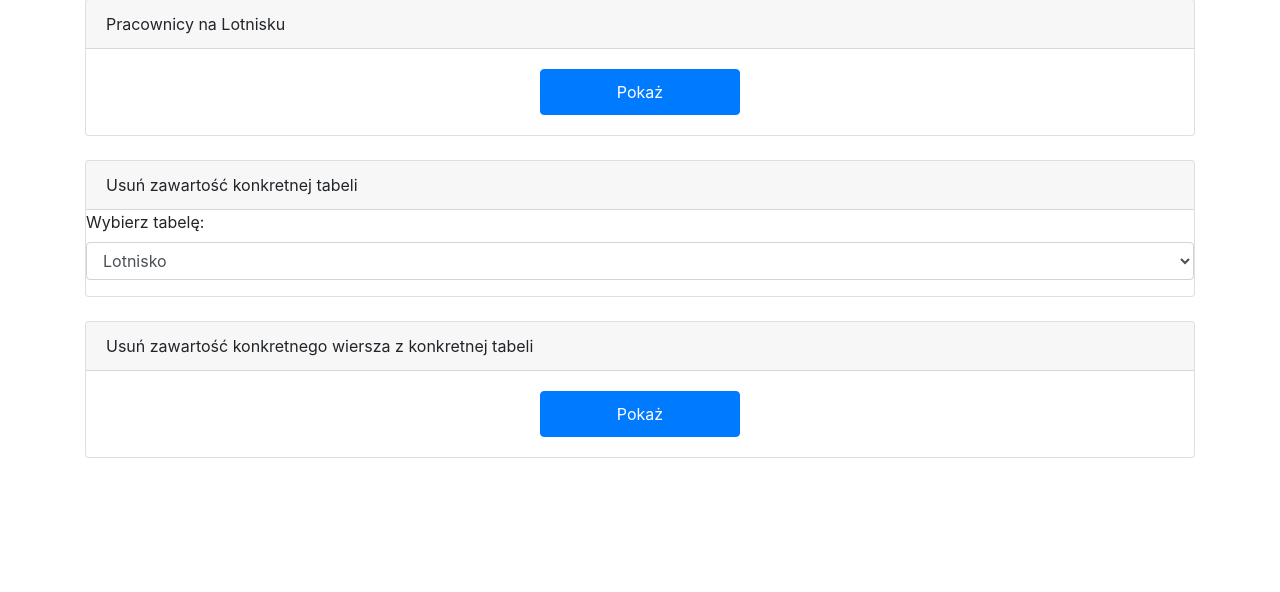
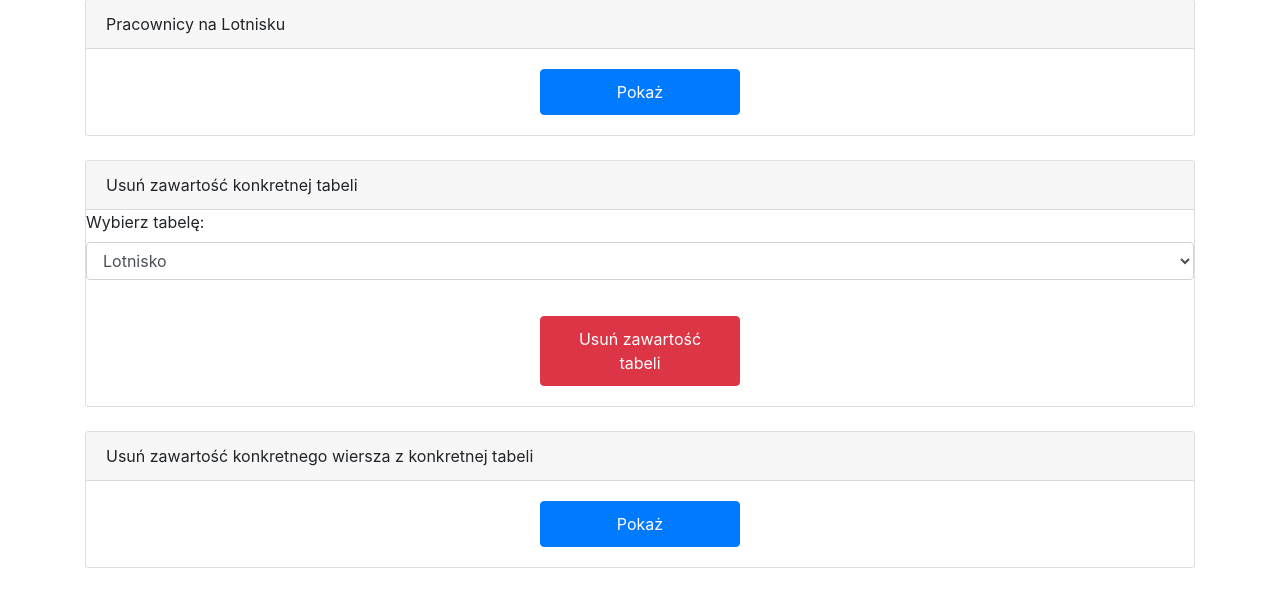
Before and after one commit to KarolKozlowski22/Databases_project, a Flask app: page /main in a window 1280 px wide. Shown: the part 926-1518 px from the top of the page. Before the commit the page ends 1384 px from the top, so only its background shows below. Run offline with Flask 3, Linux system fonts and the light colour scheme; some libraries are stand-ins or nearby versions.

Commit message:
Refactoring and adding deleting whole table option

```diff
--- a/app.py
+++ b/app.py
@@ -1,12 +1,9 @@
 from flask import Flask, render_template, jsonify, request
-from flask_sqlalchemy import SQLAlchemy
-from sqlalchemy import text, inspect, insert
+from sqlalchemy import text, inspect
 from sqlalchemy.exc import NoSuchTableError, IntegrityError
 from models.models import Lotnisko, Przyloty, Odloty, PasStartowy, Pasazer, Samolot, Pracownik, db
 
 import json
-
-
 from os import environ
 
 app = Flask(__name__)
@@ -241,43 +238,11 @@ def wykonaj_alter_table():
         print(e)
         return jsonify({'error': str(e)}), 500
 
-# @app.route('/usun', methods=['DELETE'])
-# def usun_wiersz():
-#     try:
-#         tabela = request.args.get('tabela')
-#         id_field_name = f'{tabela.lower()}_id'
-#         id_value = request.args.get('id')
-
-#         if tabela is None or id_value is None:
-#             return jsonify({'error': 'Brak nazwy tabeli lub ID'}, 400)
-
-#         inspector = inspect(db.engine)
-
-#         try:
-#             if tabela not in inspector.get_table_names():
-#                 raise NoSuchTableError(tabela)
-
-#             model_class = globals().get(tabela.capitalize())
-
-#             if not model_class:
-#                 raise NoSuchTableError(tabela)
-#             print(f'DELETE FROM {tabela} WHERE {id_field_name} = {id_value}')
-#             raw_query = text(f'DELETE FROM {tabela} WHERE {id_field_name} = :id_value')
-#             connection = db.engine.connect()
-#             connection.execute(raw_query, {'id_value': id_value})
-#             db.session.commit()
-#             return jsonify({'success': True})
-#         except NoSuchTableError:
-#             return jsonify({'error': 'Tabela nie istnieje'}, 404)
-#     except Exception as e:
-#         print(e)
-#         return jsonify({'error': str(e)}), 500
-
 @app.route('/usun', methods=['DELETE'])
 def usun_wiersz():
     try:
         tabela = request.args.get('tabela')
-        id_field_name = f'{tabela.lower()}_id'
+        # id_field_name = f'{tabela.lower()}_id'
         id_value = request.args.get('id')
 
         if tabela is None or id_value is None:
@@ -312,6 +277,33 @@ def usun_wiersz():
     except Exception as e:
         return jsonify({'error': str(e)}), 500
 
+@app.route('/usun-zawartosc-tabeli', methods=['DELETE'])
+def usun_zawartosc_tabeli():
+    try:
+        tabela = request.args.get('tabela')
+
+        if tabela is None:
+            return jsonify({'error': 'Brak nazwy tabeli'}, 400)
+
+        inspector = inspect(db.engine)
+
+        try:
+            if tabela not in inspector.get_table_names():
+                raise NoSuchTableError(tabela)
+
+            model_class = globals().get(tabela.capitalize())
+
+            if not model_class:
+                raise NoSuchTableError(tabela)
+
+            model_class.query.delete()
+            db.session.commit()
+
+            return jsonify({'success': True})
+        except NoSuchTableError:
+            return jsonify({'error': 'Tabela nie istnieje'}, 404)
+    except Exception as e:
+        return jsonify({'error': str(e)}), 500
 
 @app.route('/main')
 def glowna_strona():
--- a/static/js/script.js
+++ b/static/js/script.js
@@ -29,3 +29,24 @@ function glownaStrona(){
 function przekieruj_7() {
     window.location.href = '/usuwanie';
 }
+
+
+function usunZawartoscTabeli() {
+    var selectedTable = document.getElementById('select-table').value;
+
+    fetch(`/usun-zawartosc-tabeli?tabela=${selectedTable}`, {
+        method: 'DELETE',
+    })
+    .then(response => response.json())
+    .then(data => {
+        if (data && data.success) {
+            alert('Zawartość tabeli została pomyślnie usunięta.');
+        } else {
+            alert('Wystąpił błąd podczas usuwania zawartości tabeli.');
+        }
+    })
+    .catch(error => {
+        console.error('Error:', error);
+        alert('Wystąpił błąd podczas komunikacji z serwerem.');
+    });
+}
--- a/templates/index.html
+++ b/templates/index.html
@@ -87,6 +87,10 @@
                 <option value="samolot">Samolot</option>
             </select>
         </div>
+
+        <div class="card-body">
+            <button class="btn btn-danger" onclick="usunZawartoscTabeli()">Usuń zawartość tabeli</button>
+        </div>
     </div>
 
     <div class="card mb-4">
```
